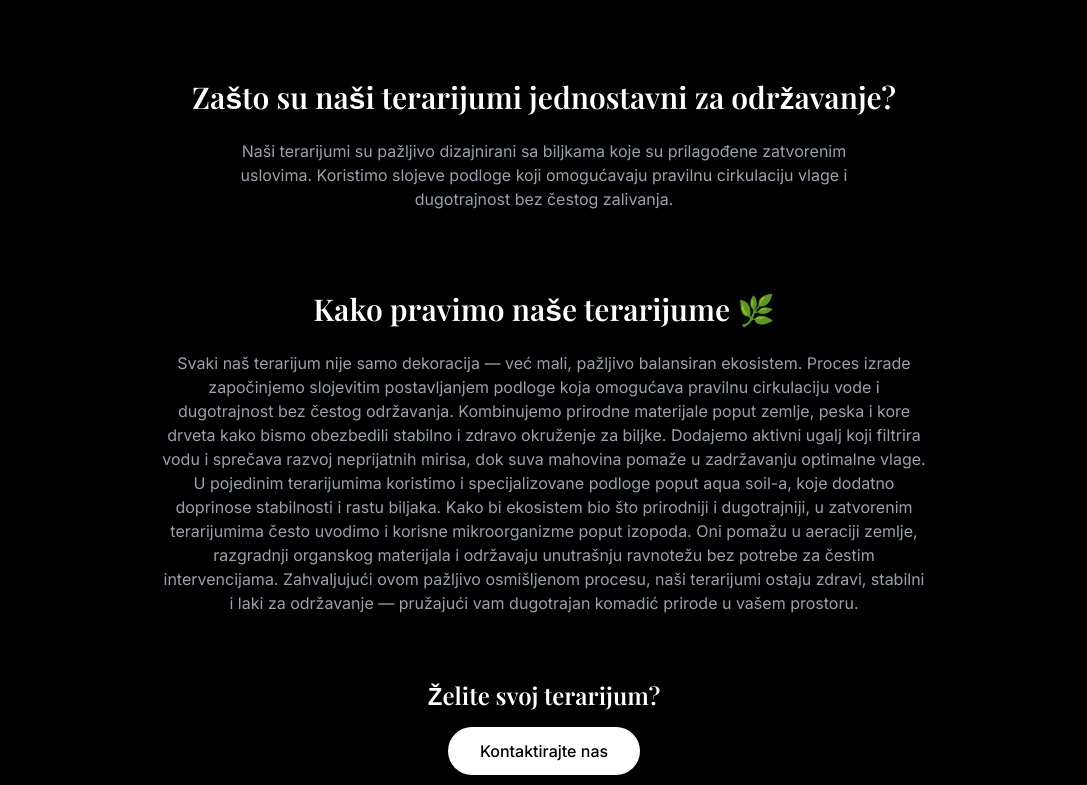
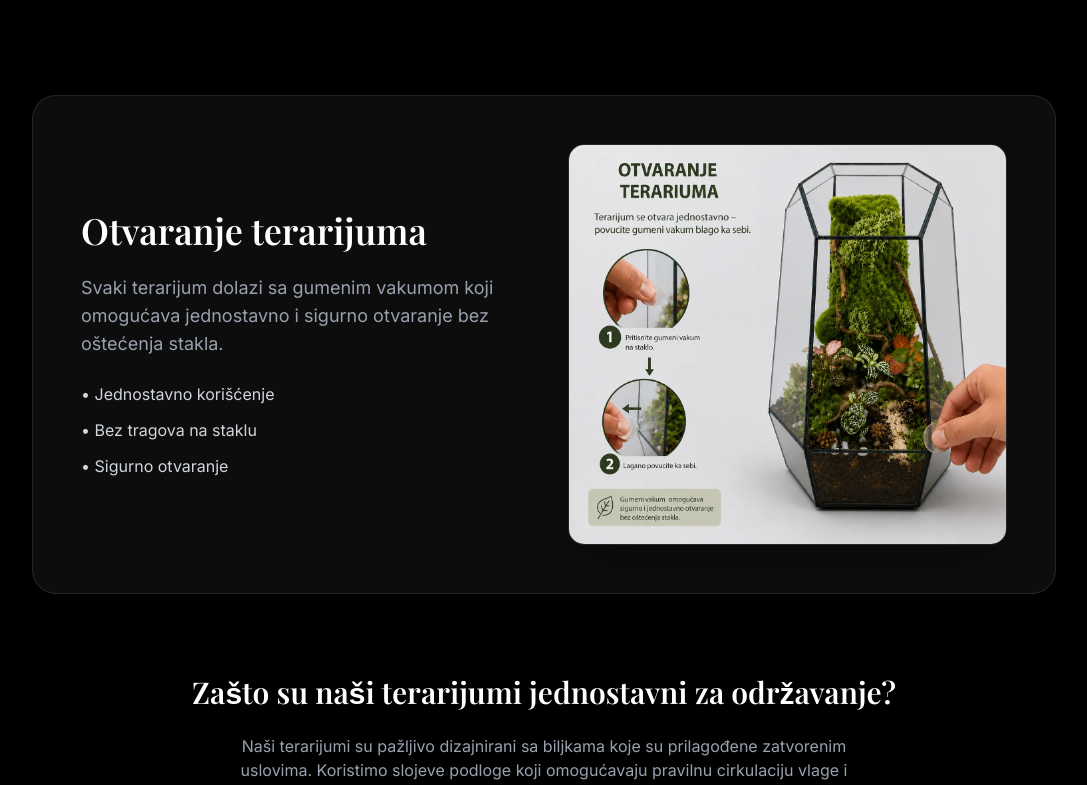
Before and after one commit to munja-cpu/terramnext, a Next.js app: page /odrzavanje in a window 1280 px wide. Shown: the part 825-1610 px from the top of the page, without its empty margins (96-1183 px from the left). Built offline with nearby package versions, Linux system fonts and the light colour scheme; a web font is replaced by a local one.

Commit message:
izmenjeno odrzavanje

```diff
--- a/app/odrzavanje/page.tsx
+++ b/app/odrzavanje/page.tsx
@@ -40,7 +40,7 @@ export default function Odrzavanje() {
             </p>
             <ul className="text-gray-400 space-y-2">
               <li>• Idealno mesto je pored prozora</li>
-              <li>• Ne postavljajte terarijum na sunce</li>
+              <li>• <span className="text-red-400">Ne postavljajte terarijum na sunce</span></li>
               <li>• Difuzno svetlo je najbolje</li>
             </ul>
           </div>
@@ -72,7 +72,44 @@ export default function Odrzavanje() {
           </div>
 
         </div>
+        {/* OTVARANJE TERARIJUMA */}
+<div className="mt-24">
+  <div className="bg-white/5 border border-white/10 rounded-3xl p-8 md:p-12">
 
+    <div className="grid md:grid-cols-2 gap-12 items-center">
+
+      {/* TEKST */}
+      <div>
+
+        <h2 className="text-3xl md:text-4xl font-semibold mb-6">
+          Otvaranje terarijuma
+        </h2>
+
+        <p className="text-gray-400 text-lg mb-6">
+          Svaki terarijum dolazi sa gumenim vakumom koji omogućava
+          jednostavno i sigurno otvaranje bez
+          oštećenja stakla.
+        </p>
+
+        <ul className="space-y-3 text-gray-300">
+          <li>• Jednostavno korišćenje</li>
+          <li>• Bez tragova na staklu</li>
+          <li>• Sigurno otvaranje</li>
+        </ul>
+      </div>
+
+      {/* SLIKA */}
+      <div className="relative">
+        <img
+          src="/odrzavanje/otvaranjeTerarijuma.webp"
+          alt="Otvaranje terarijuma"
+          className="rounded-2xl border border-white/10 shadow-2xl"
+        />
+      </div>
+
+    </div>
+  </div>
+</div>
         {/* BONUS SEKCIJA */}
         <div className="mt-20 text-center">
           <h2 className="text-3xl font-semibold mb-6">
```
Also changed, not shown: public/odrzavanje/otvaranjeTerarijuma.webp (added). Lines whose indentation alone changed are shown as unchanged.
